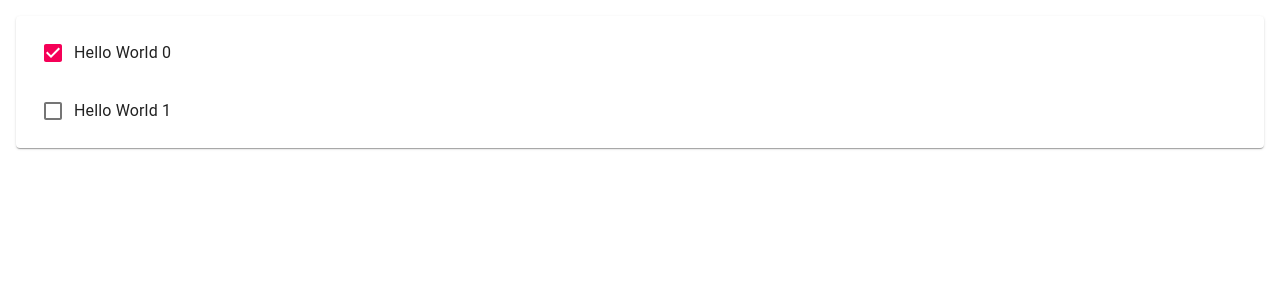
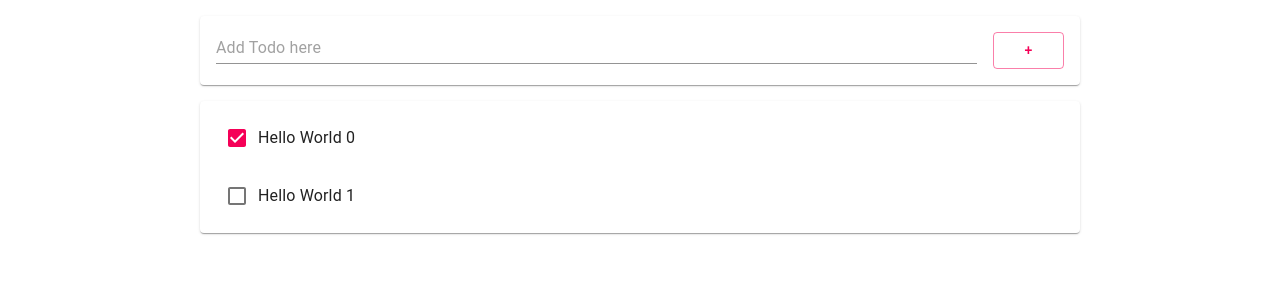
Before and after one commit to hyojupark/react-study-todolist, a React (Create React App) app: page / in a window 1280 px wide. Shown: the top 300 px of the page. Built offline with nearby package versions, Linux system fonts and the light colour scheme.

Commit message:
Todo 추가 기능 구현 및 연동

```diff
--- /dev/null
+++ b/src/AddTodo.js
@@ -0,0 +1,58 @@
+import React from 'react';
+import { TextField, Paper, Button, Grid } from "@material-ui/core";
+
+class AddTodo extends React.Component {
+    constructor(props) {
+        super(props);
+        this.state = { item: { title: "" } };
+        this.add = props.add;
+    }
+
+    onInputChange = (e) => {
+        const thisItem = this.state.item;
+        thisItem.title = e.target.value;
+        this.setState({ item: thisItem });
+        console.log(thisItem);
+    }
+
+    onButtonClick = (e) => {
+        this.add(this.state.item);
+        this.setState({ item: { title: "" } });
+    }
+
+    enterKeyEventHandler = (e) => {
+        if (e.key === "Enter") {
+            this.onButtonClick();
+        }
+    }
+
+    render() {
+        return (
+            <Paper style={{ margin: 16, padding: 16 }}>
+                <Grid container>
+                    <Grid xs={11} md={11} item style={{ paddingRight: 16 }}>
+                        <TextField
+                            placeholder="Add Todo here"
+                            fullWidth
+                            onChange={this.onInputChange}
+                            value={this.state.item.title}
+                            onKeyPress={this.enterKeyEventHandler}
+                        />
+                    </Grid>
+                    <Grid xs={1} md={1} item>
+                        <Button
+                            fullWidth
+                            color="secondary"
+                            variant="outlined"
+                            onClick={this.onButtonClick}
+                        >
+                            +
+                        </Button>
+                    </Grid>
+                </Grid>
+            </Paper>
+        );
+    }
+}
+
+export default AddTodo;
--- a/src/App.js
+++ b/src/App.js
@@ -1,6 +1,7 @@
 import React from 'react';
 import Todo from './Todo';
-import { Paper, List } from '@material-ui/core';
+import AddTodo from './AddTodo';
+import { Paper, List, Container } from '@material-ui/core';
 import './App.css';
 
 class App extends React.Component {
@@ -12,6 +13,15 @@
                 {id: 1, title: "Hello World 1", done: false },
             ],
         };
+    }
+
+    add = (item) => {
+        const thisItems = this.state.items;
+        item.id = "ID-" + thisItems.length;
+        item.done = false;
+        thisItems.push(item);
+        this.setState({ items: thisItems });
+        console.log("item : ", this.state.items);
     }
 
 	render() {
@@ -29,9 +39,15 @@
         );
 
 		return (
-			<div className="App">
-				{todoItems}
-			</div>
+			// <div className="App">
+			// 	{todoItems}
+			// </div>
+            <div className="App">
+                <Container maxWidth="md">
+                    <AddTodo add={this.add} />
+                    <div className="TodoList">{todoItems}</div>
+                </Container>
+            </div>
 		)
 	}
 }
```
